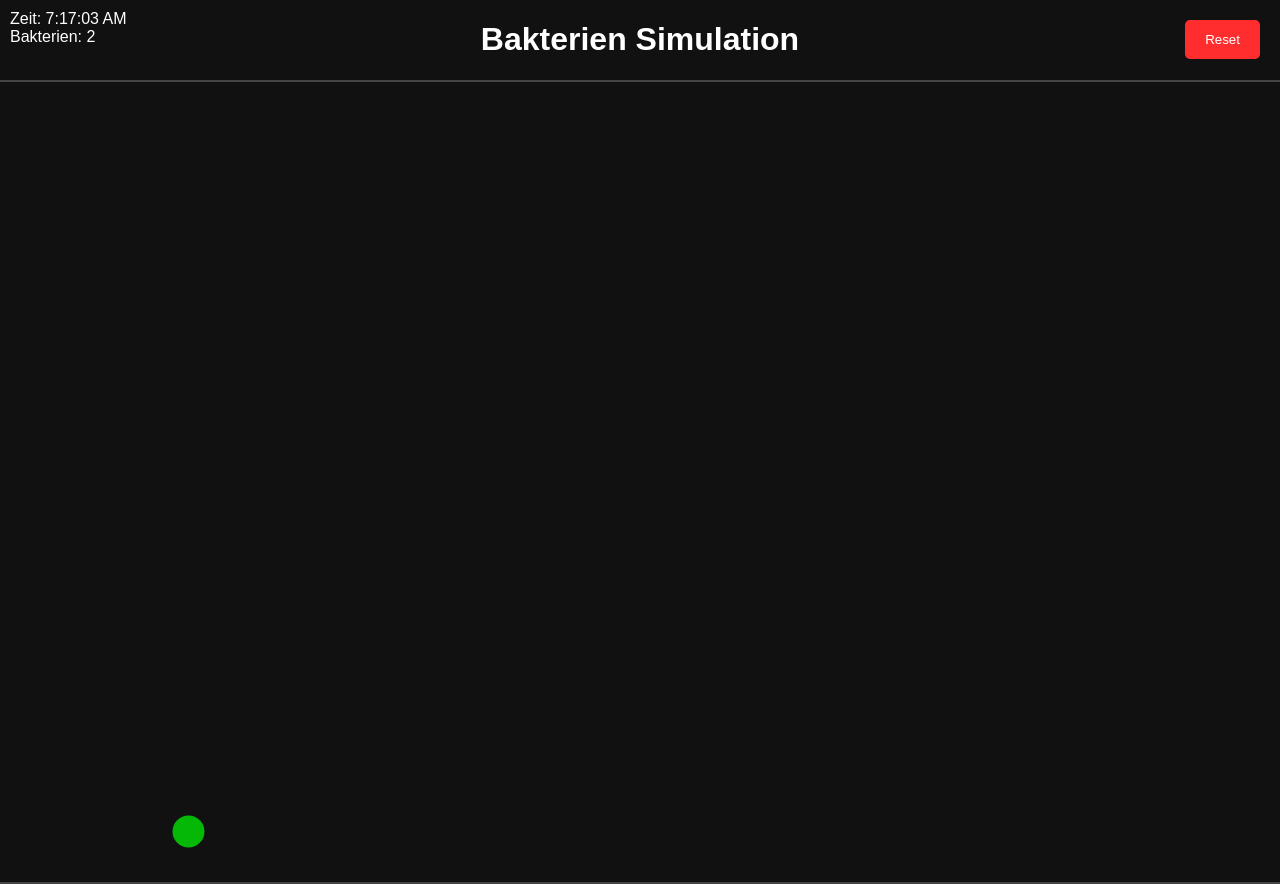
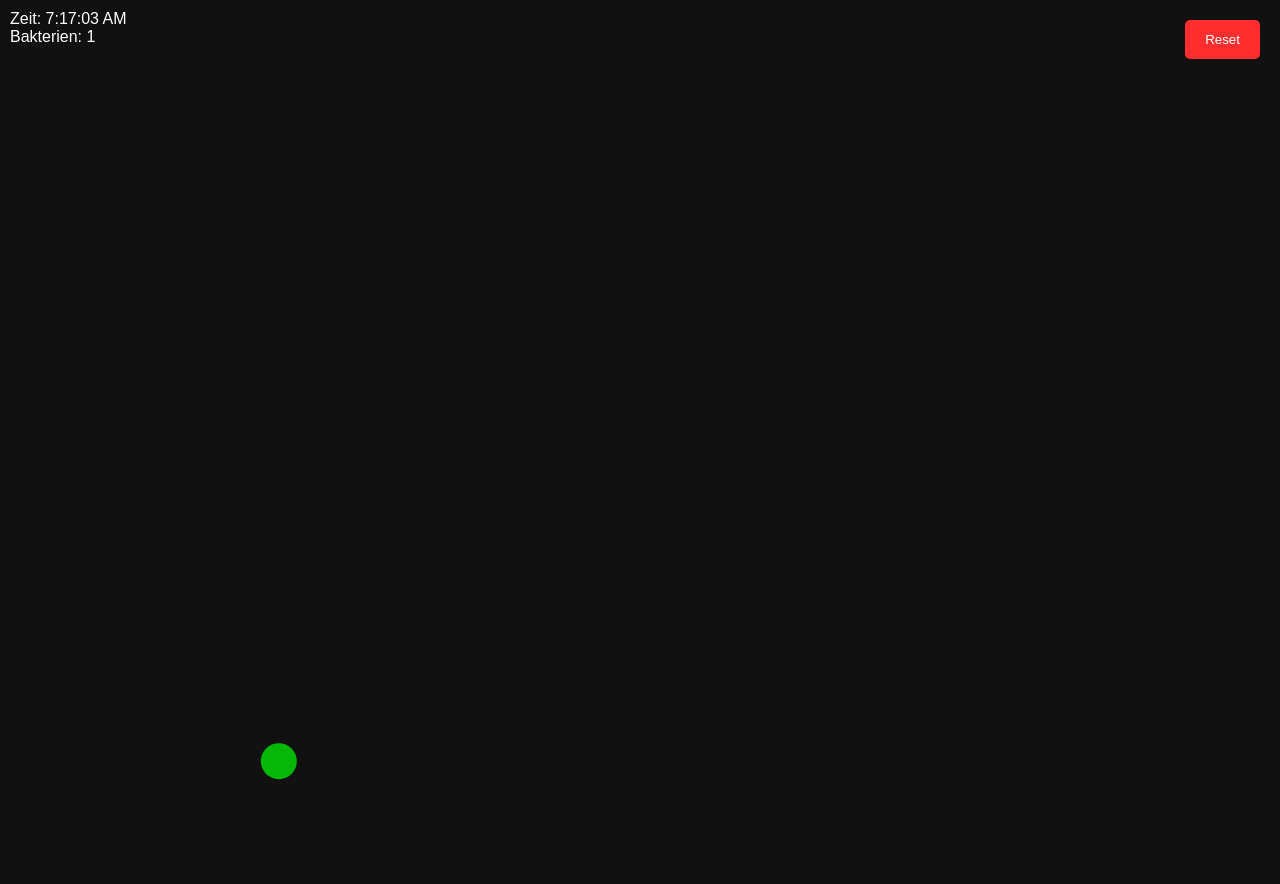
Before and after one commit to Smopga/Bakterien-Ali, a plain HTML site: page index.html in a window 1280 px wide. After the commit the page ends 800 px from the top, so only its background shows below. Drawn offline with Linux system fonts and the light colour scheme.

Commit message:
Update index.html

```diff
--- a/index.html
+++ b/index.html
@@ -11,13 +11,9 @@
             font-family: Arial, sans-serif;
             margin: 0;
             overflow: hidden;
-            display: flex;
-            flex-direction: column;
-            align-items: center;
         }
         canvas {
-            background-color: #111;
-            border: 2px solid #444;
+            display: block;
         }
         #resetButton {
             position: fixed;
@@ -38,7 +34,6 @@
     </style>
 </head>
 <body>
-    <h1>Bakterien Simulation</h1>
 <canvas id="gameCanvas"></canvas>
 <div id="info">
     <div id="time"></div>
@@ -53,19 +48,23 @@
 canvas.width = window.innerWidth;
 canvas.height = window.innerHeight;
 
-        const DIVIDE_INTERVAL = 5000;
-
 let bacteriaList = [];
-        let lastDivideTime = Date.now();
 
 class Bacteria {
     constructor(x, y, size) {
         this.x = x;
         this.y = y;
         this.size = size;
-                this.speed = 1.5;
+        this.speed = 1.2;
         this.dx = Math.random() < 0.5 ? -1 : 1;
         this.dy = Math.random() < 0.5 ? -1 : 1;
+
+        // jede Bakterie hat ihren eigenen Teilungszeitpunkt
+        this.nextDivideTime = Date.now() + this.randomDivideDelay();
+    }
+
+    randomDivideDelay() {
+        return 3000 + Math.random() * 4000; // 3–7 Sekunden
     }
 
     move() {
@@ -83,28 +82,22 @@
         ctx.fill();
     }
 
-            divide() {
-                const newSize = this.size / 2;
+    tryDivide(now) {
+        if (now < this.nextDivideTime) return [this];
+
+        const newSize = this.size / 1.1;
         const offset = newSize + 1;
 
-                return [
-                    new Bacteria(this.x - offset, this.y, newSize),
-                    new Bacteria(this.x + offset, this.y, newSize)
-                ];
+        const b1 = new Bacteria(this.x - offset, this.y, newSize);
+        const b2 = new Bacteria(this.x + offset, this.y, newSize);
+
+        return [b1, b2];
     }
-        }
-
-        function divideAllBacteria() {
-            let newList = [];
-            bacteriaList.forEach(b => {
-                newList.push(...b.divide());
-            });
-            bacteriaList = newList;
 }
 
 function resetSimulation() {
     bacteriaList = [
-                new Bacteria(canvas.width / 2, canvas.height / 2, 16)
+        new Bacteria(canvas.width / 2, canvas.height / 2, 18)
     ];
 }
 
@@ -120,15 +113,16 @@
 function loop() {
     ctx.clearRect(0, 0, canvas.width, canvas.height);
 
+    const now = Date.now();
+    let newList = [];
+
     bacteriaList.forEach(b => {
         b.move();
         b.draw();
+        newList.push(...b.tryDivide(now));
     });
 
-            if (Date.now() - lastDivideTime >= DIVIDE_INTERVAL) {
-                divideAllBacteria();
-                lastDivideTime = Date.now();
-            }
+    bacteriaList = newList;
 
     updateInfo();
     requestAnimationFrame(loop);
```
Lines whose indentation alone changed are shown as unchanged.
